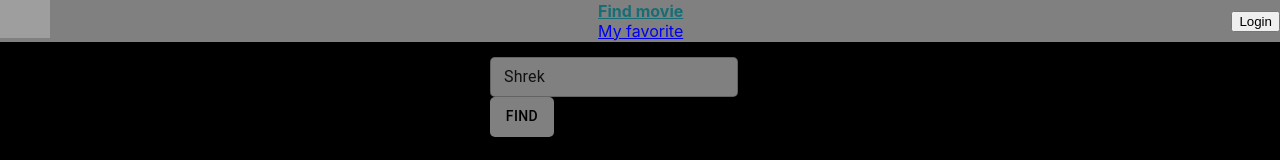
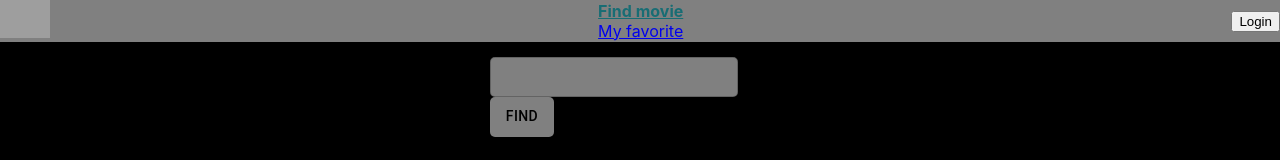
Before and after one commit to ksribnyi/movie_finder_react, a React (Create React App) app: page /findmovie in a window 1280 px wide. Shown: the top 160 px of the page. Built offline with nearby package versions, Linux system fonts and the light colour scheme; grey boxes are pictures that could not be loaded.

Commit message:
Fix review

```diff
--- a/package.json
+++ b/package.json
@@ -1,5 +1,5 @@
 {
-  "name": "react-typescript",
+  "name": "movie_finder_react",
   "version": "0.1.0",
   "private": true,
   "dependencies": {
--- a/src/api/api.js
+++ b/src/api/api.ts
@@ -6,7 +6,7 @@ const instance = axios.create({
 })
 
 export const MovieAPI = {
-    requestMovie(name) {
+    requestMovie(name:string) {
         return instance.get(`${name}/`).then(response => response.data)
     }
 }
--- a/src/components/HeaderContainer.tsx
+++ b/src/components/HeaderContainer.tsx
@@ -3,27 +3,27 @@ import "./findMoviePage/FindMovie.css"
 import {useNavigate} from "react-router";
 import {NavLink} from "react-router-dom";
 
-const logo = "/image/movies_logo.png"
+const logo = "./image/movies_logo.png"
 
 const HeaderContainer: React.FC = () => {
     const navigate = useNavigate()
     return (
-        <div className={'header'}>
+        <div className={"header"}>
             <div>
-                <img className={'logo'} alt={"logo"} src={logo}/>
+                <img className={"logo"} alt={"logo"} src={logo}/>
             </div>
             <nav>
                 <div>
-                    <NavLink to={'/findmovie'}
+                    <NavLink to={"/findmovie"}
                              style={({isActive}: { isActive: boolean }) => ({
-                                 color: isActive ? '#186d74' : '',
-                                 fontWeight: isActive ? 'bold' : ''
+                                 color: isActive ? "#186d74" : "",
+                                 fontWeight: isActive ? "bold" : ""
                              })}>Find movie</NavLink>
                 </div>
                 <div>
-                    <NavLink to='/favorite' style={({isActive}: { isActive: boolean }) => ({
-                        color: isActive ? '#186d74' : '',
-                        fontWeight: isActive ? 'bold' : ''
+                    <NavLink to="/favorite" style={({isActive}: { isActive: boolean }) => ({
+                        color: isActive ? "#186d74" :" ''",
+                        fontWeight: isActive ? "bold" : ""
                     })}>My favorite</NavLink>
                 </div>
             </nav>
--- a/src/components/LoginForm.tsx
+++ b/src/components/LoginForm.tsx
@@ -1,23 +1,15 @@
 import React from "react";
 import {Formik, Form, Field, ErrorMessage} from "formik";
-import * as Yup from "yup";
 import {Button} from "@material-ui/core";
+import loginSchema from "../utils/LoginForm.shema";
 
-type InitValue = {
+type LoginValue = {
     email: string,
     password: string
 }
 
-const loginSchema = Yup.object().shape({
-    password: Yup.string()
-        .min(8, "Too Short!")
-        .max(20, "Too Long!")
-        .required("Required"),
-    email: Yup.string().email("Invalid email").required("Required")
-});
-
 const LoginForm: React.FC = () => {
-    const initialValues: InitValue = {email: '', password: ''}
+    const initialValues: LoginValue = {email: "", password: ""}
     return (
         <>
             <h1>Login</h1>
--- a/src/components/findMoviePage/FindMovieContainer.tsx
+++ b/src/components/findMoviePage/FindMovieContainer.tsx
@@ -1,32 +1,32 @@
 import React from "react";
 import {connect} from "react-redux";
-import {requestMovie, setSearchBody} from "../../redux/FindMovieReducer";
+import {requestMovie, setSearchBody, StateMovie} from "../../redux/FindMovieReducer";
 import FindMovieGrid from "./FindMovieGrid";
-import {AppStateType} from "../../redux/redux-store"
 
 type MovieContainer = {
-    bodyInput: string,
-    movie: [],
+    movie:{
+        movie:Array<StateMovie>,
+        bodyInput: string,
+    },
     requestMovie: any,
     setSearchBody: any
 }
 
-const FindMovieContainer = ({bodyInput, requestMovie, setSearchBody, movie}:MovieContainer) => {
+const FindMovieContainer = ({requestMovie, setSearchBody, movie}:MovieContainer) => {
     const findMovie = () => {
-        requestMovie(bodyInput)
+        requestMovie(movie.bodyInput)
     }
     const onChange = (e: React.ChangeEvent<HTMLInputElement>) => {
         let body = e.target.value
         setSearchBody(body)
     }
     return (
-        <FindMovieGrid findMovie={findMovie} onChange={onChange} movie={movie} bodyInput={bodyInput}/>
+        <FindMovieGrid findMovie={findMovie} onChange={onChange} movie={movie.movie} bodyInput={movie.bodyInput}/>
     )
 }
 
-const mapStateToProps = (state:AppStateType) => ({
-    movie: state.movie.movie,
-    bodyInput: state.movie.newSearchBody
+const mapStateToProps = (state:MovieContainer) => ({
+    movie: state.movie,
 })
 
 export default connect(mapStateToProps, {requestMovie, setSearchBody})(FindMovieContainer)
--- a/src/components/findMoviePage/FindMovieGrid.tsx
+++ b/src/components/findMoviePage/FindMovieGrid.tsx
@@ -2,10 +2,11 @@ import {Button, TextField} from "@mui/material";
 import React from "react";
 import GridMovie from "./GridMovie";
 import "./FindMovie.css"
+import {StateMovie} from "../../redux/FindMovieReducer";
 
 type FindMovieProps = {
     findMovie: React.MouseEventHandler,
-    movie: any[],
+    movie: Array<StateMovie>,
     onChange: React.ChangeEventHandler,
     bodyInput: string
 }
--- a/src/components/findMoviePage/GridMovie.tsx
+++ b/src/components/findMoviePage/GridMovie.tsx
@@ -1,26 +1,27 @@
 import {Grid} from "@mui/material";
 import React from "react";
 import "./FindMovie.css"
+import {StateMovie} from "../../redux/FindMovieReducer";
 
-const GridMovie: React.FC<{ movie: any[] }> = ({movie}) => {
-    const imdbLink: string = "https://www.imdb.com/title/"
+const GridMovie = ({movie}:{movie:StateMovie[]}) => {
+    const imdbLink = "https://www.imdb.com/title/"
     return (
         <div>
             <Grid container rowSpacing={2} columnSpacing={2}
-                  className={'grid_movie'}>
-                {movie.map((row) => (
+                  className={"grid_movie"}>
+                {movie.map((row: StateMovie) => (
                     <Grid key={row.id} item>
                         <div style={{background: "gray", width: 280, height: 500}}>
                             <div>{row.poster ?
-                                <a href={imdbLink + row.imdb_id + '/'}
+                                <a href={imdbLink + row.imdb_id + "/"}
                                    target="_blank"
                                    rel="noreferrer noopener">
-                                    <img style={{width: 280, height: 450}} alt='poster movie'
+                                    <img style={{width: 280, height: 450}} alt="poster movie"
                                          src={row.poster}/>
-                                </a> : 'No photo'}</div>
+                                </a> : "No photo"}</div>
                             <div>{
                                 <a style={{textDecoration: "none", wordWrap: "break-word"}}
-                                   href={imdbLink + row.imdb_id + '/'}
+                                   href={imdbLink + row.imdb_id + "/"}
                                    target="_blank"
                                    rel="noreferrer noopener">{row.title}</a>}</div>
                             <div>{row.year}</div>
--- a/src/redux/FindMovieReducer.ts
+++ b/src/redux/FindMovieReducer.ts
@@ -1,21 +1,28 @@
 import {MovieAPI} from "../api/api";
+import {AnyAction} from "redux";
 
 const SET_MOVIE = "SET_MOVIE"
 const SET_SEARCH_BODY = "SET_SEARCH_BODY"
 
-interface initialStateMovie {
+export interface StateMovie {
     id: number,
     title: string,
     imdb_id: string,
+    poster?: string,
     year: string,
 }
 
-let initialState = {
-    movie: [] as Array<initialStateMovie>,
-    newSearchBody: 'Shrek' as string
+type Search = {
+    movie?: Array<StateMovie>,
+    bodyInput?: string,
 }
 
-const FindMovieReducer = (state = initialState, action: any)=> {
+const initialState = {
+    movie: [],
+    bodyInput: ""
+}
+
+const FindMovieReducer = (state:Search = initialState, action:AnyAction)=> {
     switch (action.type) {
         case SET_MOVIE :
             return {
@@ -25,7 +32,7 @@ const FindMovieReducer = (state = initialState, action: any)=> {
         case SET_SEARCH_BODY :
             return {
                 ...state,
-                newSearchBody: action.body
+                bodyInput: action.body
             }
         default:
             return state
@@ -39,7 +46,6 @@ export const setSearchBody = (body: string) => ({type: SET_SEARCH_BODY, body})
 export const requestMovie = (name: string) => {
     return async (dispatch: any) => {
         let data:any = await MovieAPI.requestMovie(name)
-        console.log(data)
         dispatch(setMovie(data));
     }
 }
--- a/src/redux/redux-store.ts
+++ b/src/redux/redux-store.ts
@@ -7,9 +7,6 @@ let reducers = combineReducers({
     movie: FindMovieReducer
 })
 
-type RootReducerType = typeof reducers
-export type AppStateType = ReturnType<RootReducerType>
-
 let store = createStore(reducers, applyMiddleware(thunkMiddleware));
 
 export default store
--- /dev/null
+++ b/src/utils/LoginForm.shema.tsx
@@ -0,0 +1,11 @@
+import * as Yup from "yup";
+
+const loginSchema = Yup.object().shape({
+    password: Yup.string()
+        .min(8, "Too Short!")
+        .max(20, "Too Long!")
+        .required("Required"),
+    email: Yup.string().email("Invalid email").required("Required")
+});
+
+export default loginSchema
```
Also changed, not shown: src/App.tsx (+6 -6 lines), src/index.tsx (+5 -5 lines).
